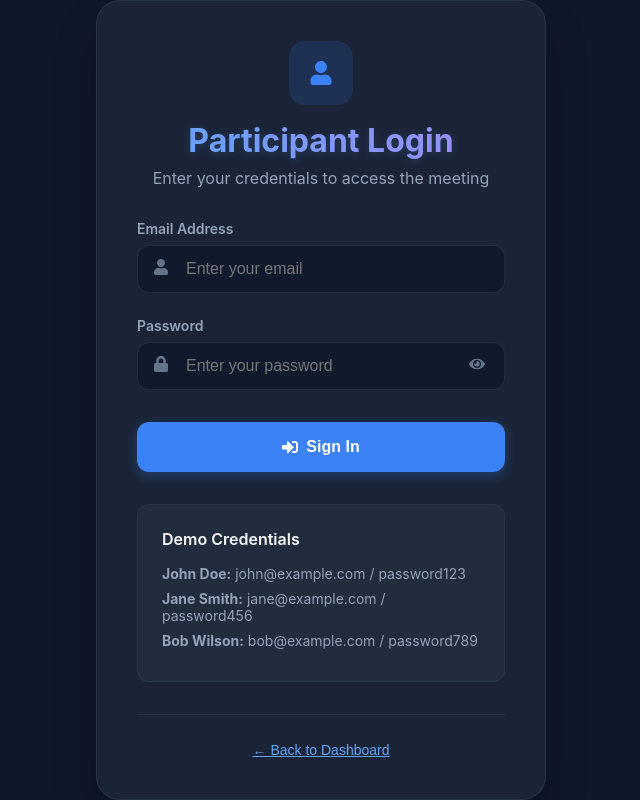
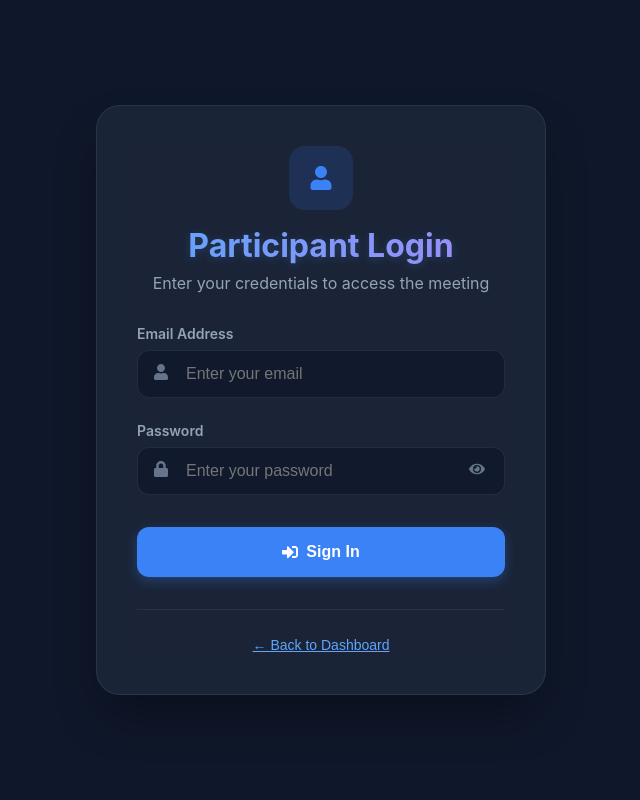
Before and after one commit to CybraneX-team/livekit_meeting, a Next.js app: page /participant-login in a window 1280 px wide. Shown: the whole page, without its empty margins (319-959 px from the left). Built offline with nearby package versions, Linux system fonts and the light colour scheme.

Commit message:
removed demo cred

```diff
--- a/app/participant-login/page.tsx
+++ b/app/participant-login/page.tsx
@@ -338,38 +338,6 @@ export default function ParticipantLoginPage() {
         </motion.form>
 
         {/* Demo Credentials */}
-        <motion.div
-          initial={{ opacity: 0 }}
-          animate={{ opacity: 1 }}
-          transition={{ delay: 0.5 }}
-          style={{
-            marginTop: '2rem',
-            padding: '1.5rem',
-            backgroundColor: 'rgba(51, 65, 85, 0.3)',
-            borderRadius: '0.75rem',
-            border: '1px solid rgba(51, 65, 85, 0.5)'
-          }}
-        >
-          <h3 style={{
-            fontSize: '1rem',
-            fontWeight: '600',
-            margin: '0 0 1rem 0',
-            color: '#f8fafc'
-          }}>
-            Demo Credentials
-          </h3>
-          <div style={{ fontSize: '0.875rem', color: '#94a3b8' }}>
-            <p style={{ margin: '0.5rem 0' }}>
-              <strong>John Doe:</strong> john@example.com / password123
-            </p>
-            <p style={{ margin: '0.5rem 0' }}>
-              <strong>Jane Smith:</strong> jane@example.com / password456
-            </p>
-            <p style={{ margin: '0.5rem 0' }}>
-              <strong>Bob Wilson:</strong> bob@example.com / password789
-            </p>
-          </div>
-        </motion.div>
 
         {/* Back to Dashboard Link */}
         <motion.div
```
